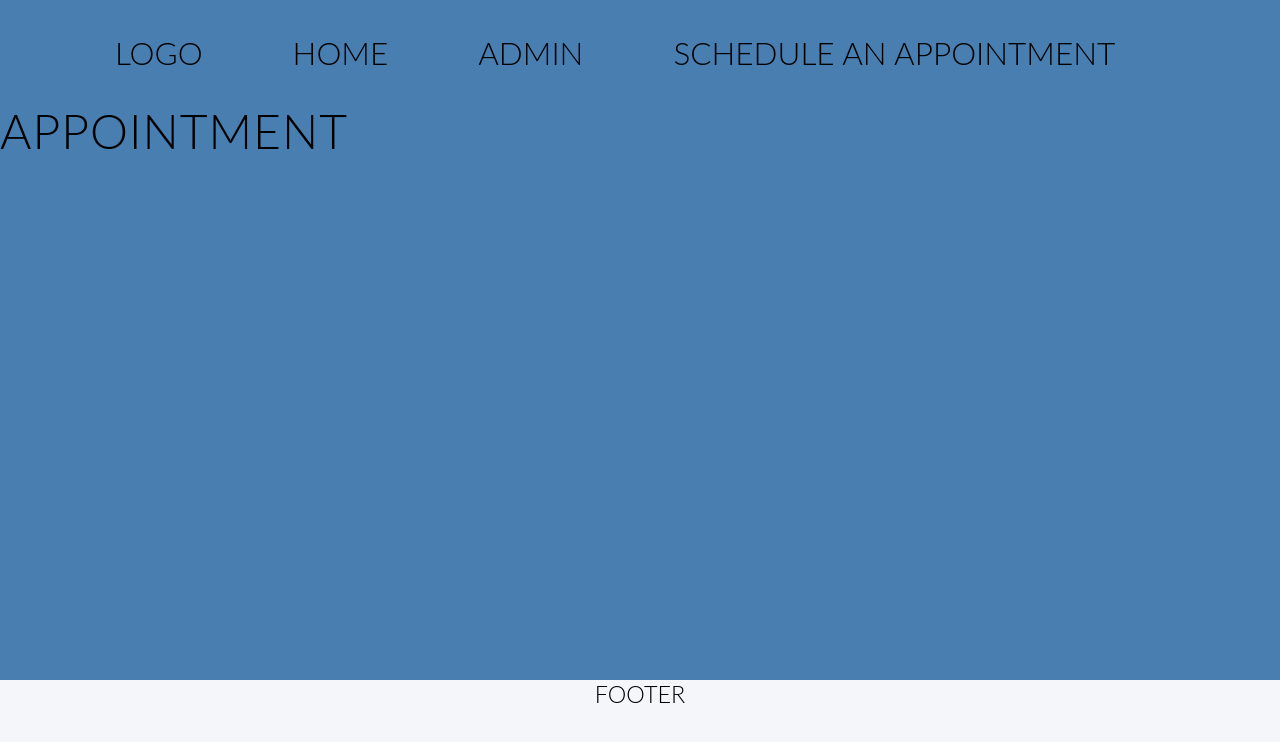
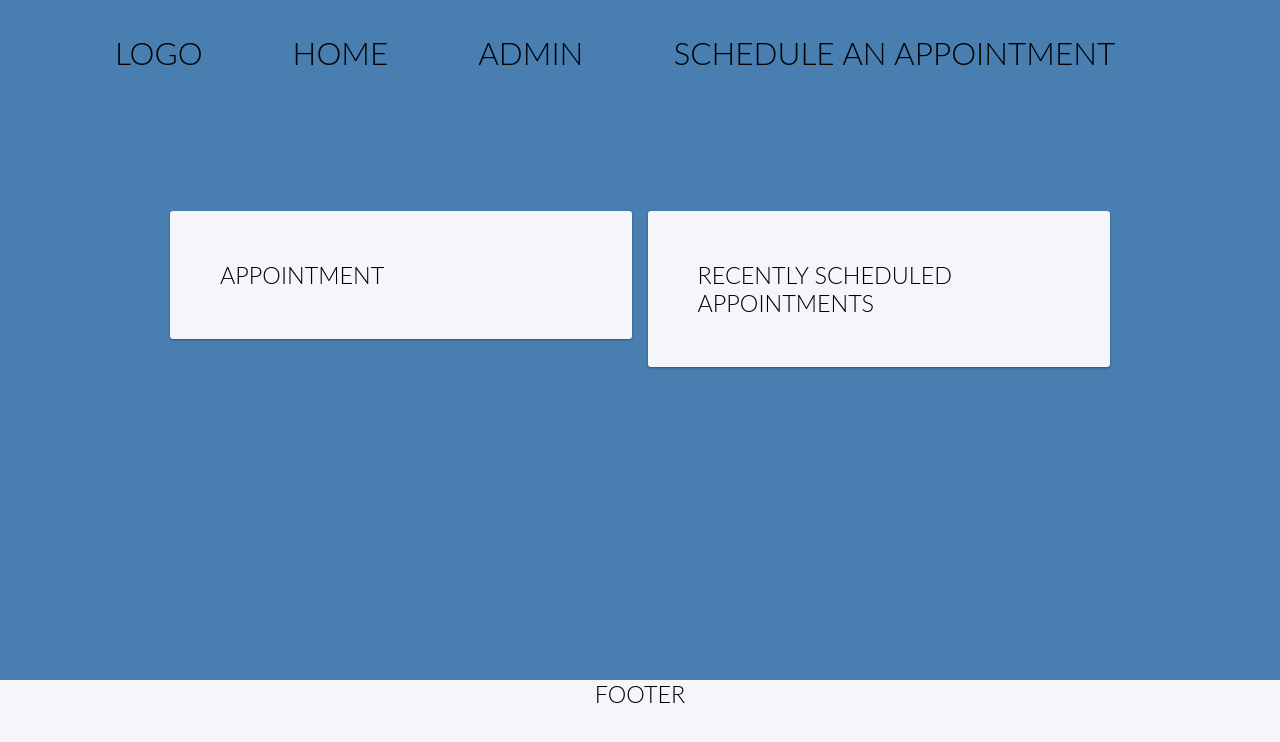
Before and after one commit to owenmowery/appointment-scheduler-frontend, a React (Create React App) app: page /appointment in a window 1280 px wide. Shown: the top 742 px of the page. Built offline with nearby package versions, Linux system fonts and the light colour scheme.

Commit message:
edited and styled appointment cols

```diff
--- a/src/components/Admin.js
+++ b/src/components/Admin.js
@@ -2,7 +2,6 @@ import React, { Component } from 'react';
 import SignIn from './signInForm'
 
 export default class Admin extends Component {
-
 
     render() {
         return (
@@ -10,7 +9,7 @@ export default class Admin extends Component {
                 <div className="col span-1-of-2 admin-cols">
                     <h3>Welcome, Admin</h3>
                     <p>Please login to view scheduled appointments</p>
-                    <button className="button" onClick={() => <SignIn />}>Login</button>
+                    <button className="button" >Login</button>
                 </div>
                 <div className="col span-1-of-2 admin-cols">
                     <SignIn />
--- a/src/components/Appointment.js
+++ b/src/components/Appointment.js
@@ -3,7 +3,16 @@ import React, { Component } from 'react';
 export default class Appointment extends Component {
     render() {
         return (
-            <h1>Appointment</h1>
+            <div>
+                <section className="row appointment-container">
+                    <div className="appt-cols col span-1-of-2">
+                        <h3>Appointment</h3>
+                    </div>
+                    <div className="appt-cols col span-1-of-2">
+                        <h3>Recently scheduled appointments</h3>
+                    </div>
+                </section>
+            </div>
         )
     }
 }
--- a/src/index.css
+++ b/src/index.css
@@ -61,9 +61,11 @@ section {
 
 .button {
   padding: 10px;
+  margin-top: 20px;
   background-color: #487eb0;
   border-radius: 4px;
   transition: background-color 0.2s, border 0.2s, color 0.2s;
+  font-size: 18px;
 }
 
 .button:link,
@@ -186,6 +188,19 @@ h1 {
   box-shadow: 0 14px 28px rgba(0,0,0,0.25), 0 10px 10px rgba(0,0,0,0.22);
 }
 
+.appt-cols {
+  box-shadow: 0 1px 3px rgba(0,0,0,0.12), 0 1px 2px rgba(0,0,0,0.24);
+  transition: all 0.3s cubic-bezier(.25,.8,.25,1);
+  padding: 50px;
+  margin-top: 100px;
+  background-color: #f5f6fa;
+  border-radius: 3px;
+}
+
+.appt-cols:hover {
+  box-shadow: 0 14px 28px rgba(0,0,0,0.25), 0 10px 10px rgba(0,0,0,0.22);
+}
+
 .admin-cols h3 {
   font-weight: 400;
   padding-bottom: 15px;
```
